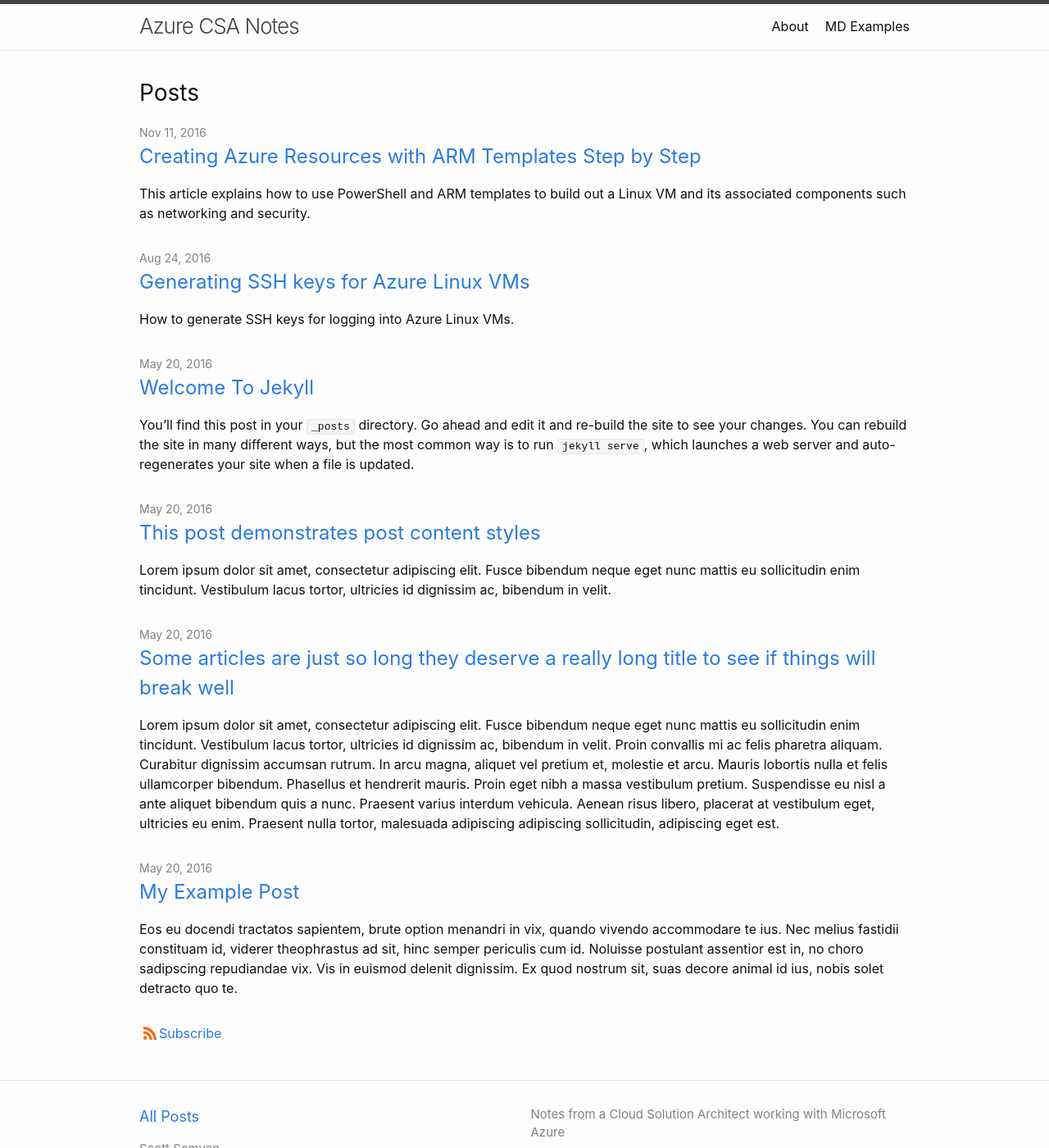
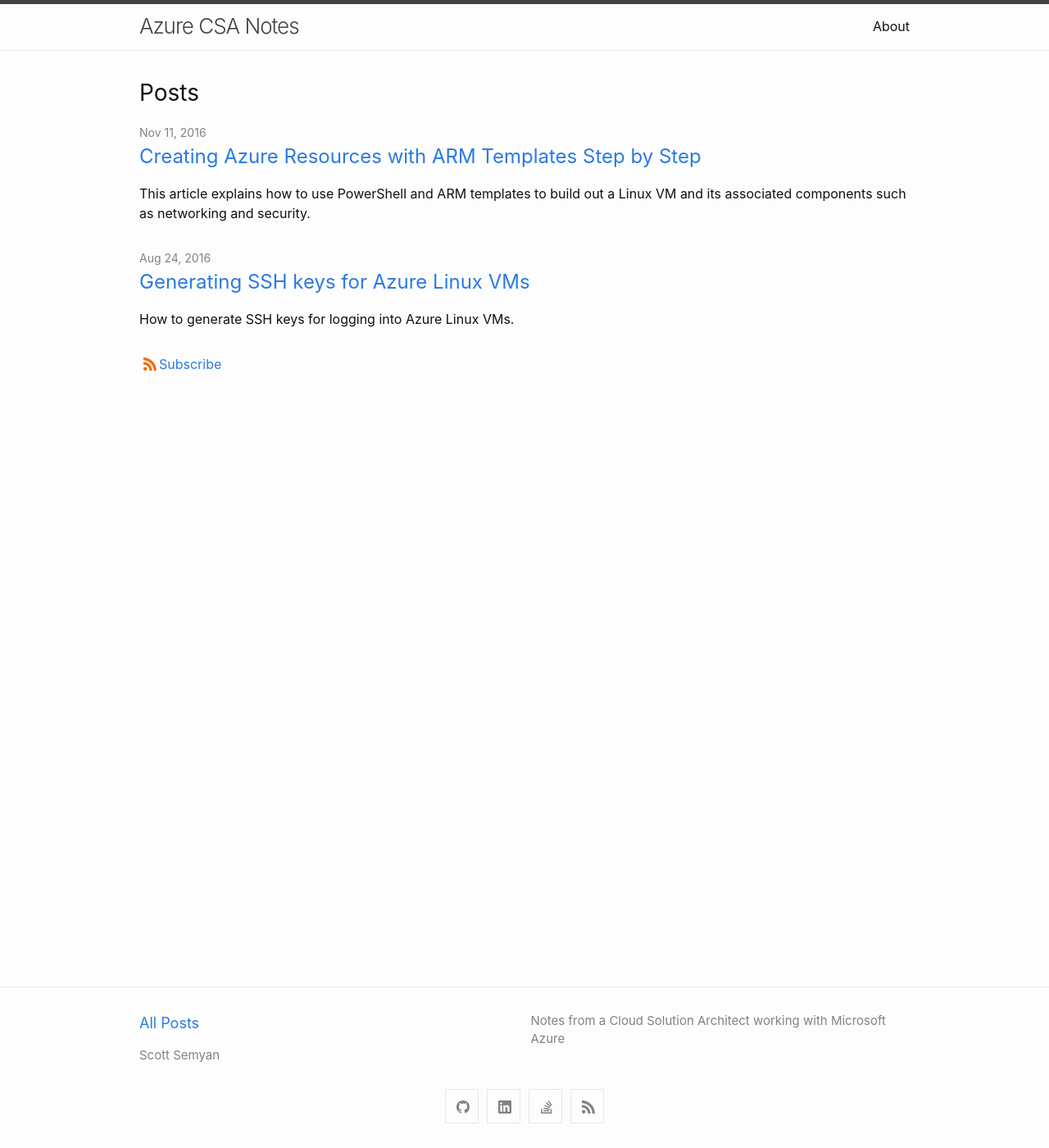
Before and after one commit to ssemyan/ssemyan.github.io, a Jekyll site: the page built from index.md, in a window 1280 px wide and 1400 px high. Shown: the whole window at 82% size. Built offline with Jekyll 4.4.1, drawn with Linux system fonts in a browser that asks for light colours.

Commit message:
Clean up of unneeded assets.

````diff
--- a/_posts/2016-05-20-my-example-post.md
+++ /dev/null
@@ -1,12 +0,0 @@
----
-layout: post
----
-
-Eos eu docendi tractatos sapientem, brute option menandri in vix, quando vivendo accommodare te ius. Nec melius fastidii constituam id, viderer theophrastus ad sit, hinc semper periculis cum id. Noluisse postulant assentior est in, no choro sadipscing repudiandae vix. Vis in euismod delenit dignissim. Ex quod nostrum sit, suas decore animal id ius, nobis solet detracto quo te.
-
-{% comment %}
-Might you have an include in your theme? Why not try it here!
-{% include my-themes-great-include.html %}
-{% endcomment %}
-
-No laudem altera adolescens has, volumus lucilius eum no. Eam ei nulla audiam efficiantur. Suas affert per no, ei tale nibh sea. Sea ne magna harum, in denique scriptorem sea, cetero alienum tibique ei eos. Labores persequeris referrentur eos ei.
--- a/_posts/2016-05-20-super-long-article.md
+++ /dev/null
@@ -1,11 +0,0 @@
----
-layout: post
-title: "Some articles are just so long they deserve a really long title to see if things will break well"
-categories: misc
----
-
-Lorem ipsum dolor sit amet, consectetur adipiscing elit. Fusce bibendum neque eget nunc mattis eu sollicitudin enim tincidunt. Vestibulum lacus tortor, ultricies id dignissim ac, bibendum in velit. Proin convallis mi ac felis pharetra aliquam. Curabitur dignissim accumsan rutrum. In arcu magna, aliquet vel pretium et, molestie et arcu. Mauris lobortis nulla et felis ullamcorper bibendum. Phasellus et hendrerit mauris. Proin eget nibh a massa vestibulum pretium. Suspendisse eu nisl a ante aliquet bibendum quis a nunc. Praesent varius interdum vehicula. Aenean risus libero, placerat at vestibulum eget, ultricies eu enim. Praesent nulla tortor, malesuada adipiscing adipiscing sollicitudin, adipiscing eget est.
-
-Lorem ipsum dolor sit amet, consectetur adipiscing elit. Fusce bibendum neque eget nunc mattis eu sollicitudin enim tincidunt. Vestibulum lacus tortor, ultricies id dignissim ac, bibendum in velit. Proin convallis mi ac felis pharetra aliquam. Curabitur dignissim accumsan rutrum. In arcu magna, aliquet vel pretium et, molestie et arcu. Mauris lobortis nulla et felis ullamcorper bibendum. Phasellus et hendrerit mauris. Proin eget nibh a massa vestibulum pretium. Suspendisse eu nisl a ante aliquet bibendum quis a nunc. Praesent varius interdum vehicula. Aenean risus libero, placerat at vestibulum eget, ultricies eu enim. Praesent nulla tortor, malesuada adipiscing adipiscing sollicitudin, adipiscing eget est.
-
-Lorem ipsum dolor sit amet, consectetur adipiscing elit. Fusce bibendum neque eget nunc mattis eu sollicitudin enim tincidunt. Vestibulum lacus tortor, ultricies id dignissim ac, bibendum in velit. Proin convallis mi ac felis pharetra aliquam. Curabitur dignissim accumsan rutrum. In arcu magna, aliquet vel pretium et, molestie et arcu. Mauris lobortis nulla et felis ullamcorper bibendum. Phasellus et hendrerit mauris. Proin eget nibh a massa vestibulum pretium. Suspendisse eu nisl a ante aliquet bibendum quis a nunc. Praesent varius interdum vehicula. Aenean risus libero, placerat at vestibulum eget, ultricies eu enim. Praesent nulla tortor, malesuada adipiscing adipiscing sollicitudin, adipiscing eget est.
--- a/_posts/2016-05-20-this-post-demonstrates-post-content-styles.md
+++ /dev/null
@@ -1,105 +0,0 @@
----
-layout: post
-title: "This post demonstrates post content styles"
-categories: junk
-author: "Bart Simpson"
-meta: "Springfield"
----
-
-Lorem ipsum dolor sit amet, consectetur adipiscing elit. Fusce bibendum neque eget nunc mattis eu sollicitudin enim tincidunt. Vestibulum lacus tortor, ultricies id dignissim ac, bibendum in velit.
-
-## Some great heading (h2)
-
-Proin convallis mi ac felis pharetra aliquam. Curabitur dignissim accumsan rutrum. In arcu magna, aliquet vel pretium et, molestie et arcu.
-
-Mauris lobortis nulla et felis ullamcorper bibendum. Phasellus et hendrerit mauris. Proin eget nibh a massa vestibulum pretium. Suspendisse eu nisl a ante aliquet bibendum quis a nunc. Praesent varius interdum vehicula. Aenean risus libero, placerat at vestibulum eget, ultricies eu enim. Praesent nulla tortor, malesuada adipiscing adipiscing sollicitudin, adipiscing eget est.
-
-## Another great heading (h2)
-
-Lorem ipsum dolor sit amet, consectetur adipiscing elit. Fusce bibendum neque eget nunc mattis eu sollicitudin enim tincidunt. Vestibulum lacus tortor, ultricies id dignissim ac, bibendum in velit.
-
-### Some great subheading (h3)
-
-Proin convallis mi ac felis pharetra aliquam. Curabitur dignissim accumsan rutrum. In arcu magna, aliquet vel pretium et, molestie et arcu. Mauris lobortis nulla et felis ullamcorper bibendum.
-
-Phasellus et hendrerit mauris. Proin eget nibh a massa vestibulum pretium. Suspendisse eu nisl a ante aliquet bibendum quis a nunc.
-
-### Some great subheading (h3)
-
-Praesent varius interdum vehicula. Aenean risus libero, placerat at vestibulum eget, ultricies eu enim. Praesent nulla tortor, malesuada adipiscing adipiscing sollicitudin, adipiscing eget est.
-
-> This quote will change your life. It will reveal the secrets of the universe, and all the wonders of humanity. Don't misuse it.
-
-Lorem ipsum dolor sit amet, consectetur adipiscing elit. Fusce bibendum neque eget nunc mattis eu sollicitudin enim tincidunt.
-
-### Some great subheading (h3)
-
-Vestibulum lacus tortor, ultricies id dignissim ac, bibendum in velit. Proin convallis mi ac felis pharetra aliquam. Curabitur dignissim accumsan rutrum.
-
-```html
-<html>
-  <head>
-  </head>
-  <body>
-    <p>Hello, World!</p>
-  </body>
-</html>
-```
-
-
-In arcu magna, aliquet vel pretium et, molestie et arcu. Mauris lobortis nulla et felis ullamcorper bibendum. Phasellus et hendrerit mauris.
-
-#### You might want a sub-subheading (h4)
-
-In arcu magna, aliquet vel pretium et, molestie et arcu. Mauris lobortis nulla et felis ullamcorper bibendum. Phasellus et hendrerit mauris.
-
-In arcu magna, aliquet vel pretium et, molestie et arcu. Mauris lobortis nulla et felis ullamcorper bibendum. Phasellus et hendrerit mauris.
-
-#### But it's probably overkill (h4)
-
-In arcu magna, aliquet vel pretium et, molestie et arcu. Mauris lobortis nulla et felis ullamcorper bibendum. Phasellus et hendrerit mauris.
-
-### Oh hai, an unordered list!!
-
-In arcu magna, aliquet vel pretium et, molestie et arcu. Mauris lobortis nulla et felis ullamcorper bibendum. Phasellus et hendrerit mauris.
-
-- First item, yo
-- Second item, dawg
-- Third item, what what?!
-- Fourth item, fo sheezy my neezy
-
-### Oh hai, an ordered list!!
-
-In arcu magna, aliquet vel pretium et, molestie et arcu. Mauris lobortis nulla et felis ullamcorper bibendum. Phasellus et hendrerit mauris.
-
-1. First item, yo
-2. Second item, dawg
-3. Third item, what what?!
-4. Fourth item, fo sheezy my neezy
-
-
-
-## Headings are cool! (h2)
-
-Proin eget nibh a massa vestibulum pretium. Suspendisse eu nisl a ante aliquet bibendum quis a nunc. Praesent varius interdum vehicula. Aenean risus libero, placerat at vestibulum eget, ultricies eu enim. Praesent nulla tortor, malesuada adipiscing adipiscing sollicitudin, adipiscing eget est.
-
-Praesent nulla tortor, malesuada adipiscing adipiscing sollicitudin, adipiscing eget est.
-
-Proin eget nibh a massa vestibulum pretium. Suspendisse eu nisl a ante aliquet bibendum quis a nunc.
-
-### Tables
-
-Title 1               | Title 2               | Title 3               | Title 4
---------------------- | --------------------- | --------------------- | ---------------------
-lorem                 | lorem ipsum           | lorem ipsum dolor     | lorem ipsum dolor sit
-lorem ipsum dolor sit | lorem ipsum dolor sit | lorem ipsum dolor sit | lorem ipsum dolor sit
-lorem ipsum dolor sit | lorem ipsum dolor sit | lorem ipsum dolor sit | lorem ipsum dolor sit
-lorem ipsum dolor sit | lorem ipsum dolor sit | lorem ipsum dolor sit | lorem ipsum dolor sit
-
-
-Title 1 | Title 2 | Title 3 | Title 4
---- | --- | --- | ---
-lorem | lorem ipsum | lorem ipsum dolor | lorem ipsum dolor sit
-lorem ipsum dolor sit amet | lorem ipsum dolor sit amet consectetur | lorem ipsum dolor sit amet | lorem ipsum dolor sit
-lorem ipsum dolor | lorem ipsum | lorem | lorem ipsum
-lorem ipsum dolor | lorem ipsum dolor sit | lorem ipsum dolor sit amet | lorem ipsum dolor sit amet consectetur
--- a/_posts/2016-05-20-welcome-to-jekyll.md
+++ /dev/null
@@ -1,22 +0,0 @@
----
-layout: post
----
-You’ll find this post in your `_posts` directory. Go ahead and edit it and re-build the site to see your changes. You can rebuild the site in many different ways, but the most common way is to run `jekyll serve`, which launches a web server and auto-regenerates your site when a file is updated.
-
-To add new posts, simply add a file in the `_posts` directory that follows the convention `YYYY-MM-DD-name-of-post.ext` and includes the necessary front matter. Take a look at the source for this post to get an idea about how it works.
-
-Jekyll also offers powerful support for code snippets:
-
-{% highlight ruby %}
-def print_hi(name)
-  puts "Hi, #{name}"
-end
-print_hi('Tom')
-#=> prints 'Hi, Tom' to STDOUT.
-{% endhighlight %}
-
-Check out the [Jekyll docs][jekyll-docs] for more info on how to get the most out of Jekyll. File all bugs/feature requests at [Jekyll’s GitHub repo][jekyll-gh]. If you have questions, you can ask them on [Jekyll Talk][jekyll-talk].
-
-[jekyll-docs]: http://jekyllrb.com/docs/home
-[jekyll-gh]:   https://github.com/jekyll/jekyll
-[jekyll-talk]: https://talk.jekyllrb.com/
--- a/about.md
+++ b/about.md
@@ -4,15 +4,6 @@ title: About
 permalink: /about/
 ---
 
-This is the base Jekyll theme. You can find out more info about customizing your Jekyll theme, as well as basic Jekyll usage documentation at [jekyllrb.com](https://jekyllrb.com/)
+Scott Semyan is a Cloud Solution Architect at Microsoft. He is focused on helping customers and partners use Azure.
 
-You can find the source code for Minima at GitHub:
-[jekyll][jekyll-organization] /
-[minima](https://github.com/jekyll/minima)
-
-You can find the source code for Jekyll at GitHub:
-[jekyll][jekyll-organization] /
-[jekyll](https://github.com/jekyll/jekyll)
-
-
-[jekyll-organization]: https://github.com/jekyll
+He lives in Munich, Germany.
--- a/samples.md
+++ /dev/null
@@ -1,106 +0,0 @@
----
-title: MD Examples
----
-
-# Markdown Examples
-
-# H1
-
-## H2
-
-### H3
-
-#### H4
-
-##### H5
-
-
-**bold text**
-
-*italicized text*
-
-> blockquote
-
-Ordered List
-1. First item
-1. Second item
-   * Foo
-   * Bar
-1. Third item
-   1. Foo
-   2. Bar
-
-Unordered List
-- First item
-- Second item
-- Third item
-
-Code
-
-`this is a single line of code`
-
-Horizontal Rule
-
----
-
-Link
-
-[title](https://www.example.com)
-
-Image
-
-![alt text](picture.png)
-
-Table
-
-Syntax | Description
------------ | -----------
-Header | Title
-Paragraph | Text
-
-Fenced Code Block
-
-```
-{
-  "firstName": "John",
-  "lastName": "Smith",
-  "age": 25
-}
-```
-
-Heading ID
-
-### My Great Heading {#custom-id}
-
-Link to Heading
-
-[Link to Heading ID](#custom-id)
-
-Definition List
-
-term
-: definition
-
-Strikethrough
-
-~~The world is flat.~~
-
-Task List
-
-- [x] Write the press release
-- [ ] Update the website
-- [ ] Contact the media
-
-Custom Styles
-
-{: style="text-align:center"}
-This is text-align:center
-
-{: style="color:red"}
-This is color:red
-
-Footnote
-
-Here's a sentence with a footnote. [^1]
-
-[^1]: This is the footnote.
````
Also changed, not shown: picture.png (deleted).
